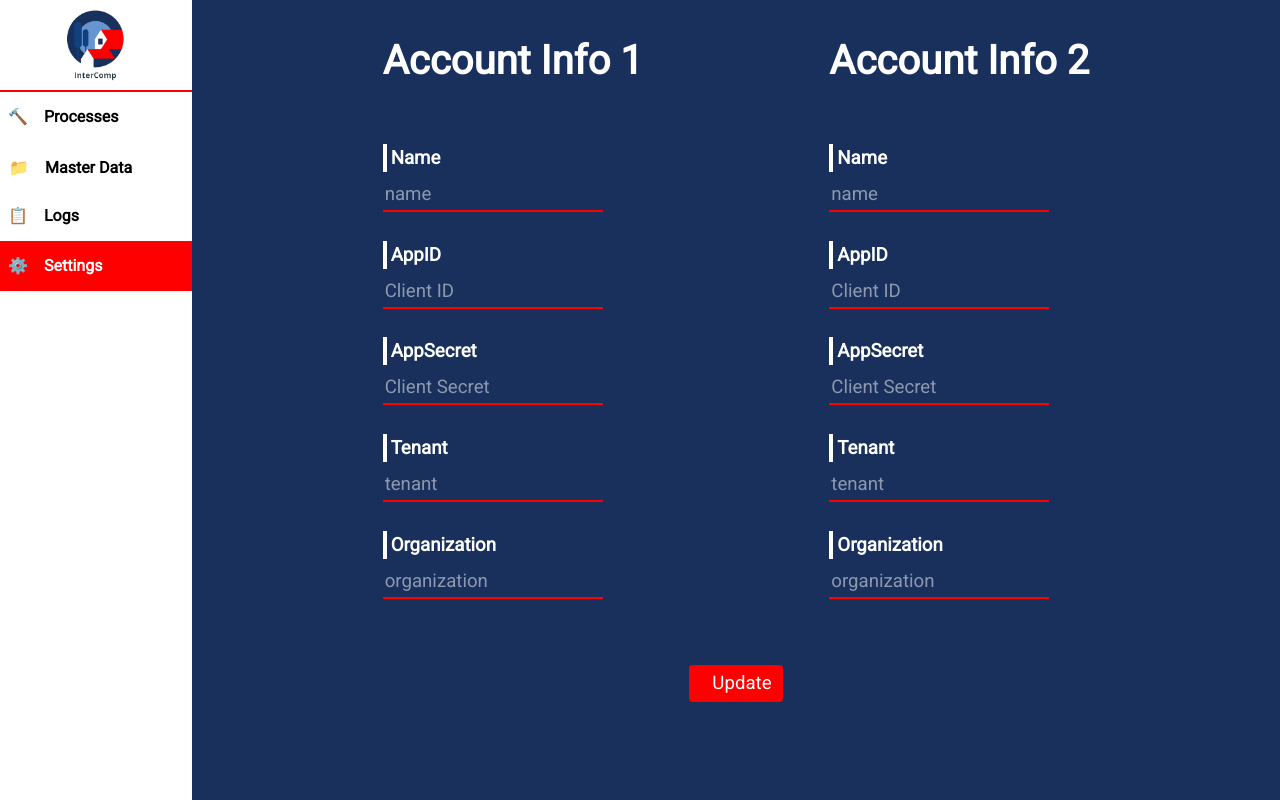
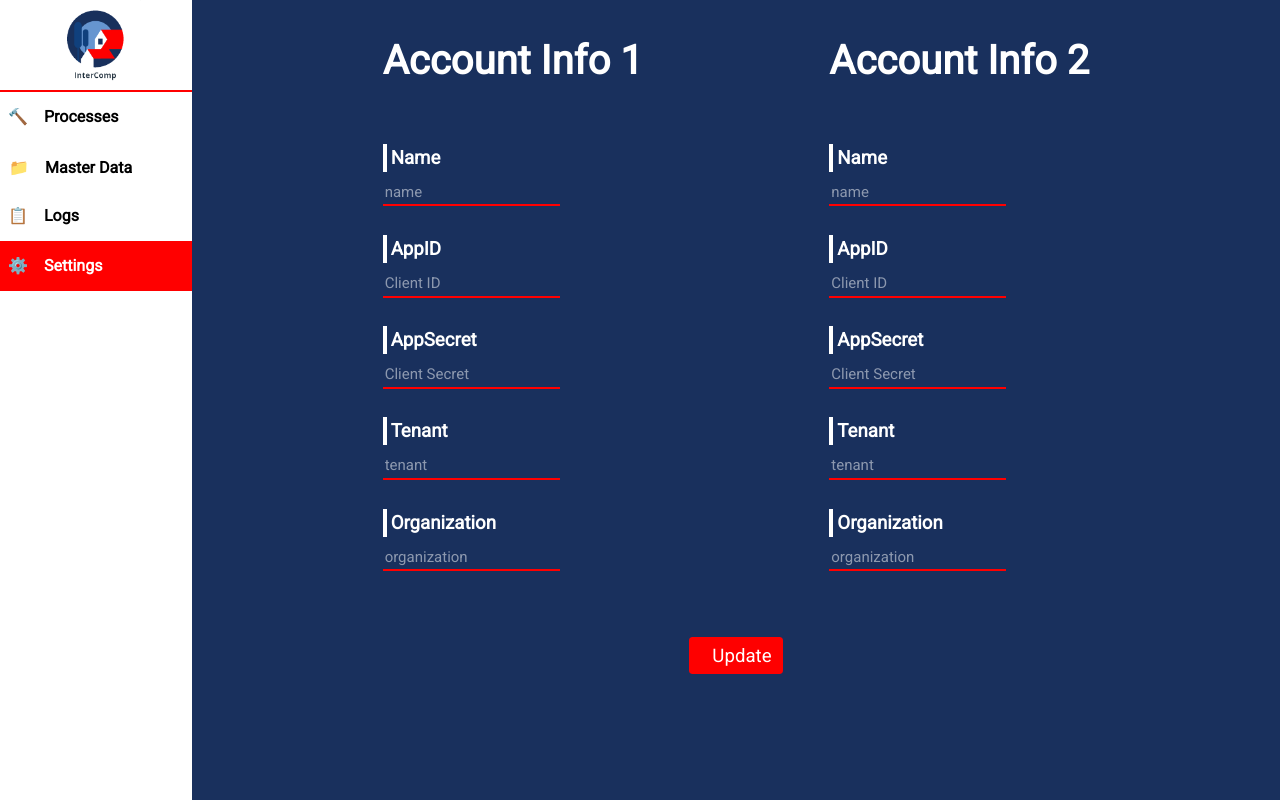
Before and after one commit to TomasNovo/FEUP-SINF, a React (Create React App) app in the folder frontend/: page /settings in a window 1280 px wide. Built offline with nearby package versions, Linux system fonts and the light colour scheme; no server answers; some icons are missing.

Commit message:
fix: Reduce font size of inputs in settings

```diff
--- a/frontend/src/components/Settings/Settings.css
+++ b/frontend/src/components/Settings/Settings.css
@@ -104,6 +104,7 @@ input[type=text]#organization1, input[type=text]#name1
     margin-bottom: 10px;
     text-align: left;
     border-bottom: 2px solid red;
+    font-size: 15px;
 }
 
 #update
```
